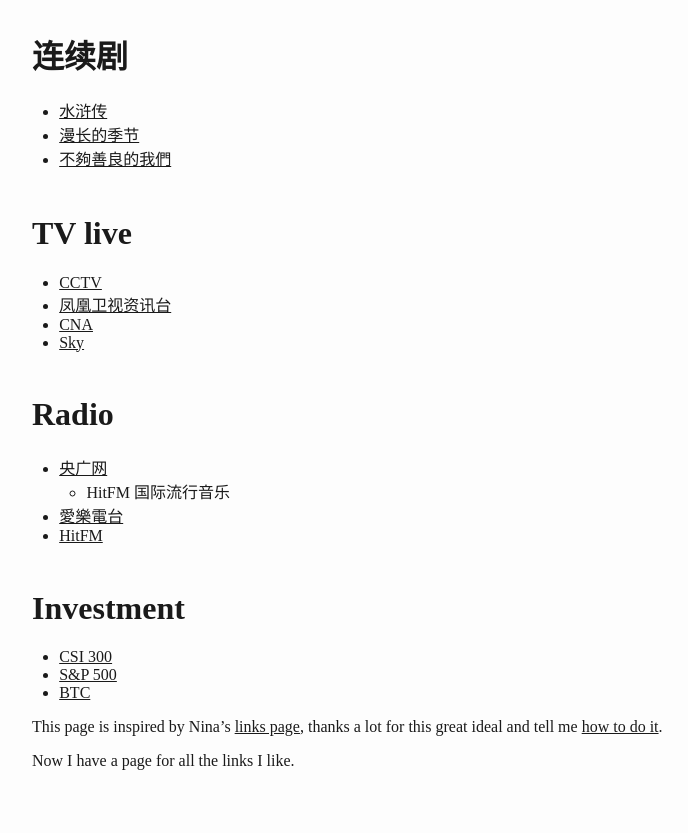
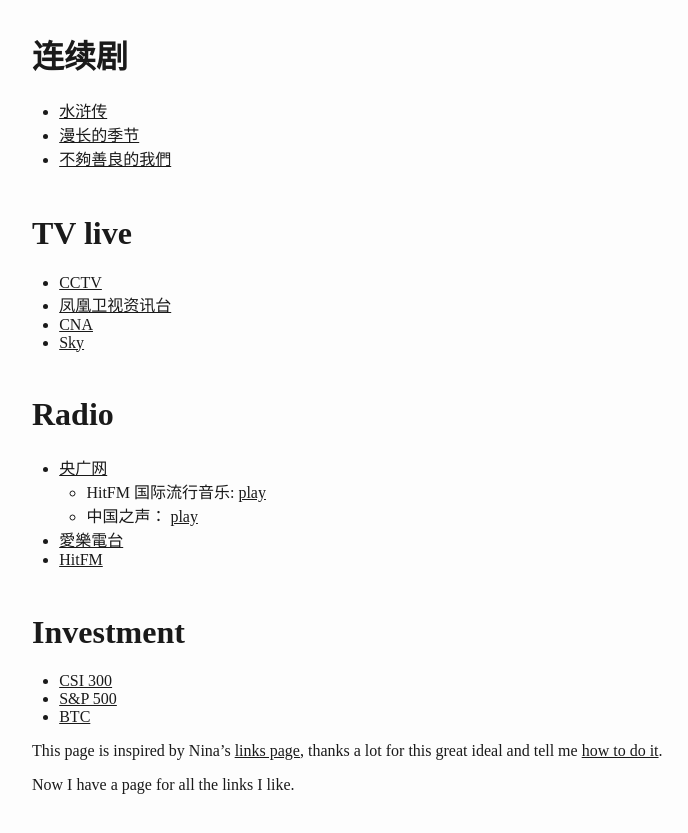
Before and after one commit to wangw469/wangw469.github.io, a Jekyll site: the page built from links.md, in a window 1280 px wide and 900 px high, scrolled down 2205 px. Shown: the top 833 px of the window, without its empty margins (58-746 px from the left). Built offline with Jekyll 4.4.1, drawn with Linux system fonts in a browser that asks for light colours; our own code applies the rules of GitHub Pages for plain Markdown files.

Commit message:
change m3u8 to link

```diff
--- a/links.md
+++ b/links.md
@@ -95,7 +95,8 @@
 # Radio
 
 * [央广网](http://www.cnr.cn/gbzb/)
-    * HitFM 国际流行音乐
+    * HitFM 国际流行音乐: [play](https://sk.cri.cn/887.m3u8)
+    * 中国之声： [play](https://ngcdn001.cnr.cn/live/zgzs/index.m3u8)
 * [愛樂電台](https://www.e-classical.com.tw/index.html)
 * [HitFM](https://www.hitoradio.com/newweb/onair_n_ajax.php)
 
```
